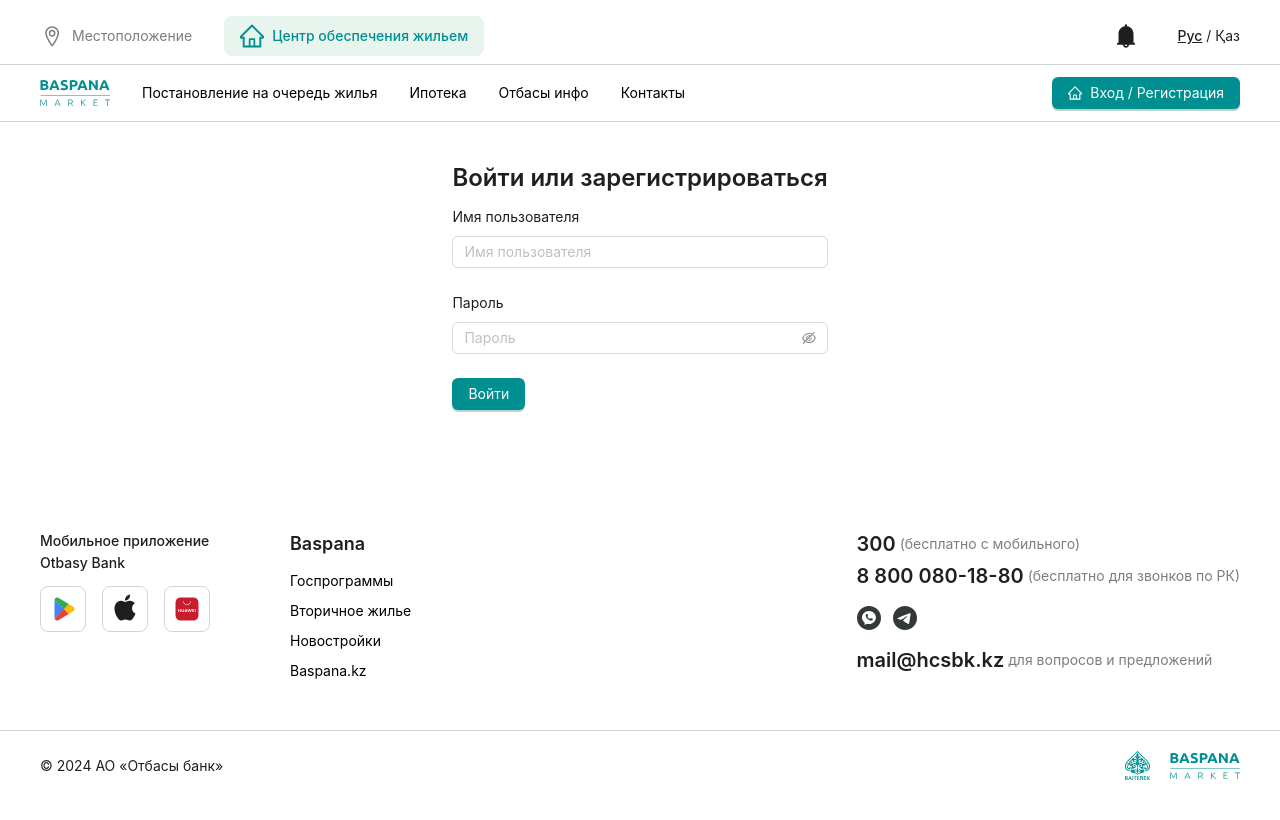
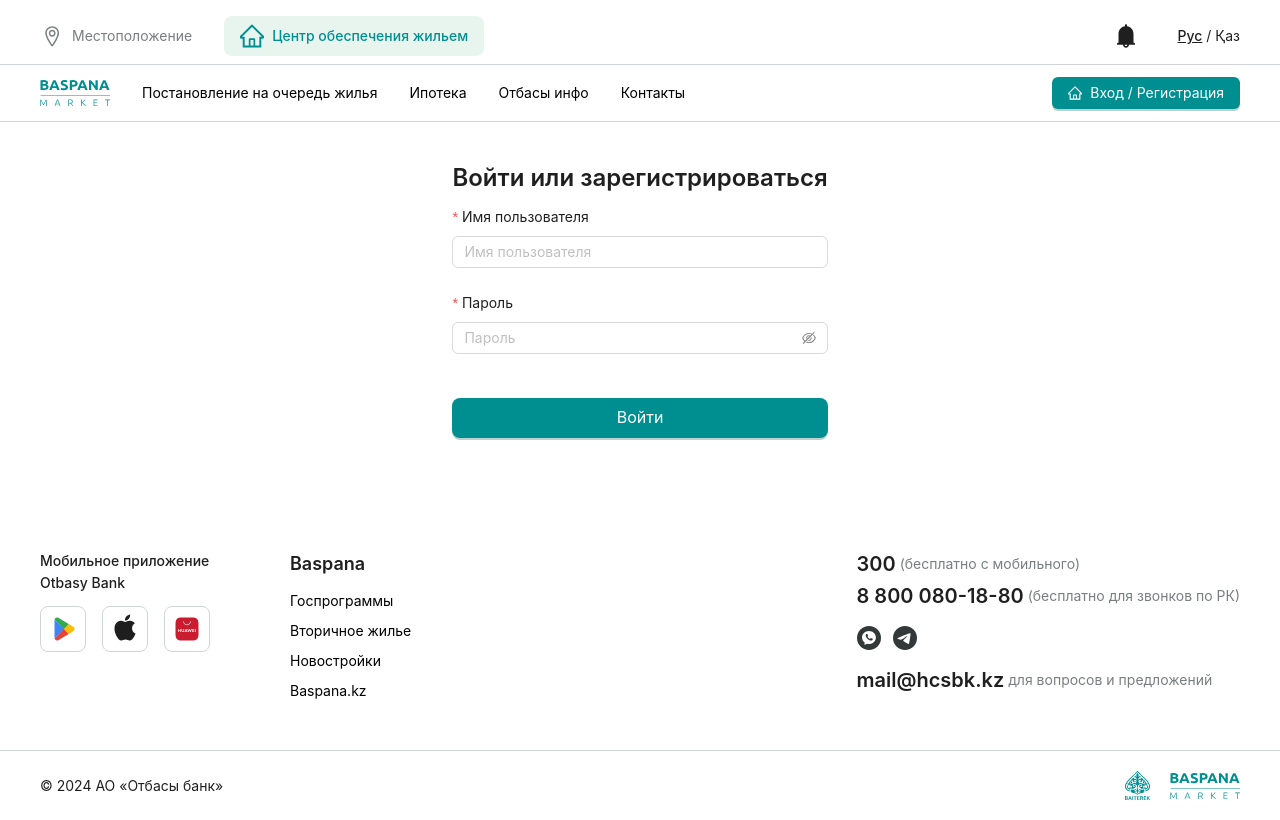
Before and after one commit to Asselya123/baspana-front, a React (Vite) app: page /login in a window 1280 px wide. Built offline with nearby package versions, Linux system fonts and the light colour scheme; no server answers.

Commit message:
feat: login

```diff
--- a/src/api.ts
+++ b/src/api.ts
@@ -20,6 +20,6 @@ axiosAuthorizedApi.interceptors.request.use((config) => {
 export const login = async (
   credentials: LoginRequest,
 ): Promise<LoginResponse> => {
-  const response = await axiosApi.post("/api/auth/login/", credentials);
+  const response = await axiosApi.post("/api/login/", credentials);
   return response.data;
 };
--- a/src/modules/shared/pages/LoginPage.tsx
+++ b/src/modules/shared/pages/LoginPage.tsx
@@ -1,31 +1,60 @@
-import { Button, Form, Input, Typography } from "antd";
+import { App, Button, Form, Input, Typography } from "antd";
+import { useState } from "react";
 import { useNavigate } from "react-router-dom";
+import { login } from "@/api";
 import { Layout } from "@/components/Layout";
 
 export default function LoginPage() {
   const navigate = useNavigate();
+  const [isLoading, setIsLoading] = useState(false);
+  const { message } = App.useApp();
 
-  const onFinish = async () => {
-    // const response = await login(values);
-    // localStorage.setItem("token", response.access);
-    navigate("/profile");
+  const onFinish = async (values: any) => {
+    setIsLoading(true);
+    try {
+      setIsLoading(true);
+      const response = await login(values);
+      localStorage.setItem("token", response.access);
+      navigate("/profile");
+    } catch (error) {
+      console.error(error);
+      message.error("Неверный логин или пароль");
+    } finally {
+      setIsLoading(false);
+    }
   };
 
   return (
     <Layout>
-      <div className="py-10 mx-auto w-max">
+      <div className="mx-auto w-max py-10">
         <Typography.Title level={3}>
           Войти или зарегистрироваться
         </Typography.Title>
         <Form layout="vertical" onFinish={onFinish}>
-          <Form.Item name="username" label="Имя пользователя">
+          <Form.Item
+            name="username"
+            label="Имя пользователя"
+            rules={[
+              { required: true, message: "Имя пользователя обязательно" },
+            ]}
+          >
             <Input name="username" placeholder="Имя пользователя" />
           </Form.Item>
-          <Form.Item name="password" label="Пароль">
+          <Form.Item
+            name="password"
+            label="Пароль"
+            rules={[{ required: true, message: "Пароль обязательно" }]}
+          >
             <Input.Password name="password" placeholder="Пароль" />
           </Form.Item>
           <Form.Item>
-            <Button type="primary" htmlType="submit">
+            <Button
+              type="primary"
+              size="large"
+              className="mt-5 w-full"
+              htmlType="submit"
+              loading={isLoading}
+            >
               Войти
             </Button>
           </Form.Item>
```
